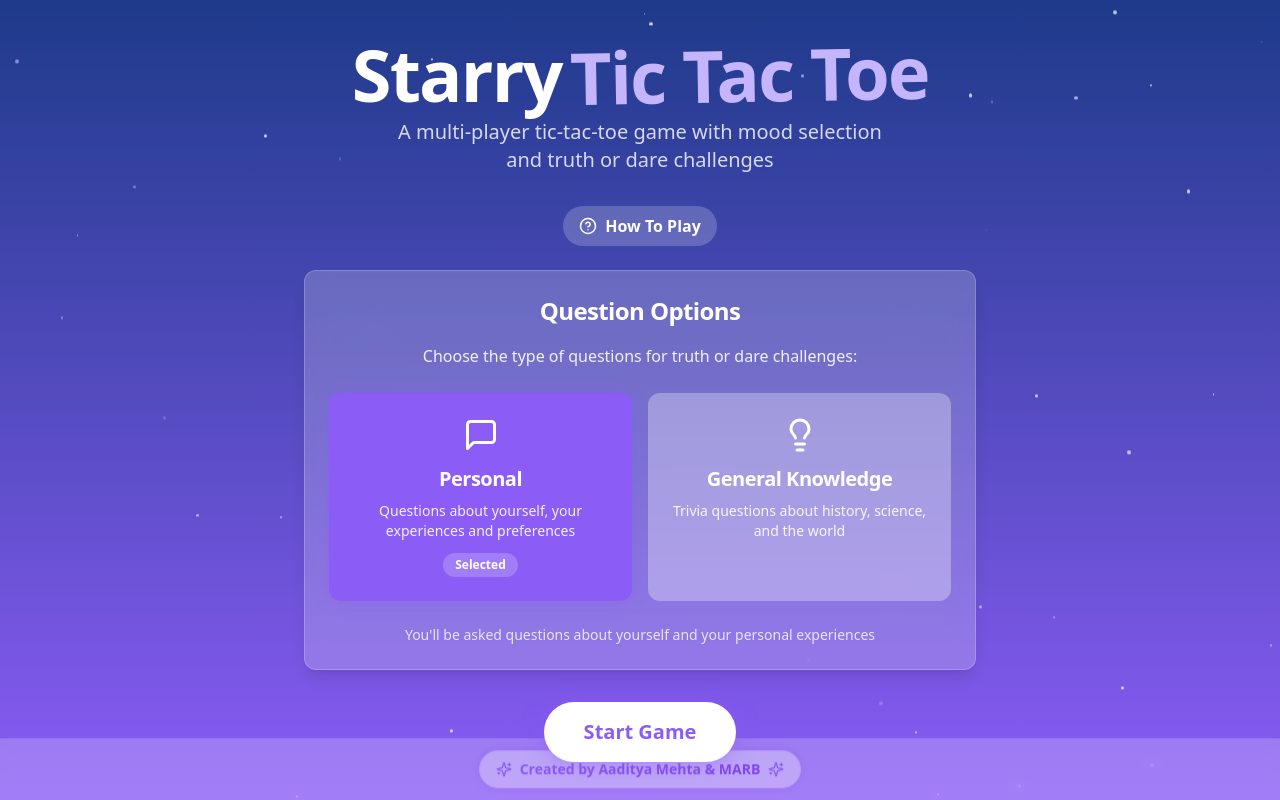
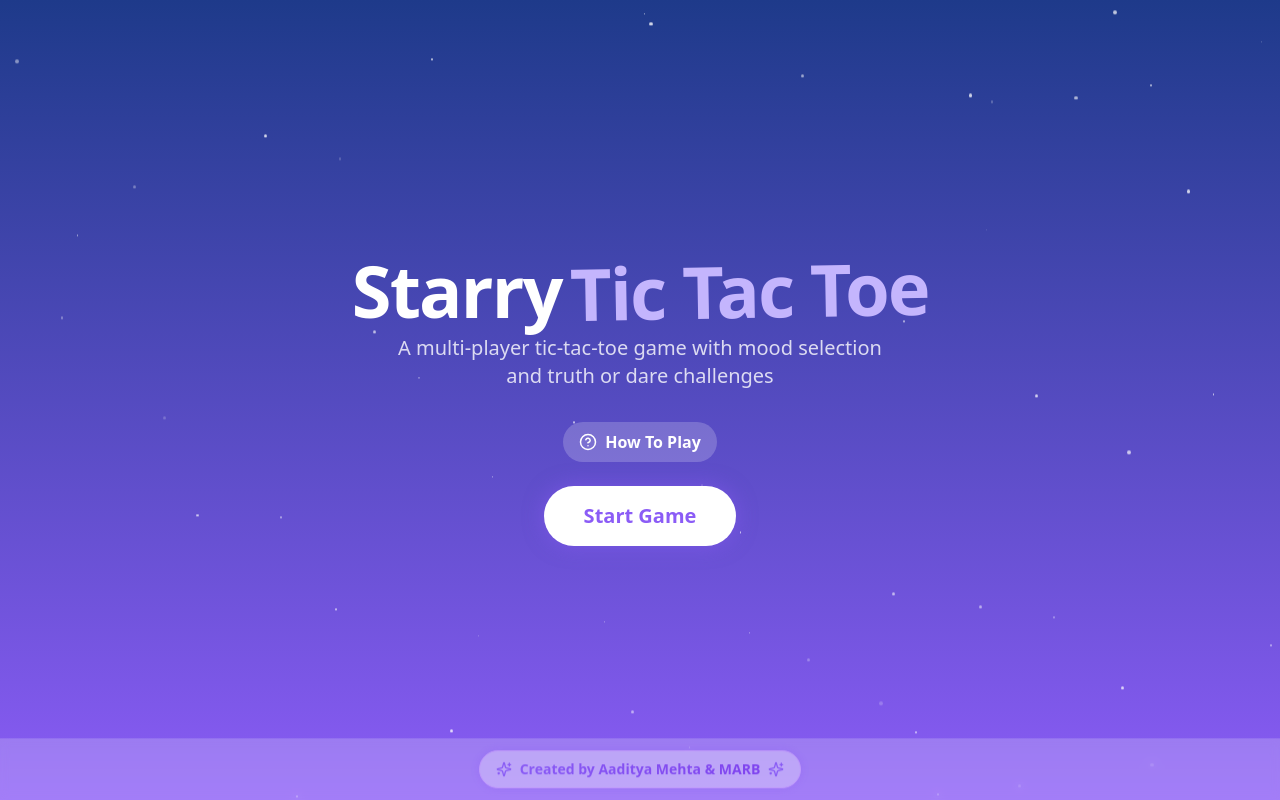
Before and after one commit to Adi555-M/starry-mood-tic-tac-toe, a React (Vite) app: page / in a window 1280 px wide. Built offline with nearby package versions, Linux system fonts and the light colour scheme.

Commit message:
Move question type selection
Moves the question type selection from the start screen to the truth/dare component.

```diff
--- a/src/components/StartScreen.tsx
+++ b/src/components/StartScreen.tsx
@@ -5,19 +5,11 @@ import { cn } from "@/lib/utils";
 import { Card } from "@/components/ui/card";
 import { HelpCircle, Lightbulb, MessageSquare, Target } from "lucide-react";
 
-type QuestionType = "personal" | "general";
-
 type StartScreenProps = {
   onStart: () => void;
-  onQuestionTypeSelect: (type: QuestionType) => void;
-  selectedQuestionType: QuestionType;
 };
 
-const StartScreen: React.FC<StartScreenProps> = ({
-  onStart,
-  onQuestionTypeSelect,
-  selectedQuestionType
-}) => {
+const StartScreen: React.FC<StartScreenProps> = ({ onStart }) => {
   // Create an array of random stars for the background effect
   const stars = Array.from({ length: 50 }, (_, i) => ({
     id: i,
@@ -140,85 +132,13 @@ const StartScreen: React.FC<StartScreenProps> = ({
           </div>
         </motion.div>
 
-        <motion.div
-          initial={{ opacity: 0, y: 20 }}
-          animate={{ opacity: 1, y: 0 }}
-          transition={{ duration: 0.5, delay: 1.2 }}
-          className="glass-card p-6 rounded-xl bg-white/20 backdrop-blur-md max-w-2xl w-full mb-8"
-        >
-          <h2 className="text-2xl font-bold mb-4 text-center text-white">Question Options</h2>
-          <p className="text-white/90 text-center mb-6">Choose the type of questions for truth or dare challenges:</p>
-
-          <div className="flex flex-wrap gap-4 justify-center">
-            <motion.div
-              whileHover={{ scale: 1.05 }}
-              whileTap={{ scale: 0.95 }}
-              className={cn(
-                "p-6 rounded-xl cursor-pointer transition-all duration-300 w-[calc(50%-8px)] flex flex-col items-center",
-                selectedQuestionType === "personal"
-                  ? "bg-starry-purple text-white shadow-glow-md"
-                  : "bg-white/30 text-white"
-              )}
-              onClick={() => onQuestionTypeSelect("personal")}
-            >
-              <MessageSquare size={36} className="mb-3" />
-              <h3 className="text-xl font-bold mb-2">Personal</h3>
-              <p className="text-sm opacity-90">Questions about yourself, your experiences and preferences</p>
-
-              {selectedQuestionType === "personal" && (
-                <motion.div
-                  initial={{ scale: 0 }}
-                  animate={{ scale: 1 }}
-                  className="mt-3 bg-white/20 px-3 py-1 rounded-full text-xs font-semibold"
-                >
-                  Selected
-                </motion.div>
-              )}
-            </motion.div>
-
-            <motion.div
-              whileHover={{ scale: 1.05 }}
-              whileTap={{ scale: 0.95 }}
-              className={cn(
-                "p-6 rounded-xl cursor-pointer transition-all duration-300 w-[calc(50%-8px)] flex flex-col items-center",
-                selectedQuestionType === "general"
-                  ? "bg-starry-purple text-white shadow-glow-md"
-                  : "bg-white/30 text-white"
-              )}
-              onClick={() => onQuestionTypeSelect("general")}
-            >
-              <Lightbulb size={36} className="mb-3" />
-              <h3 className="text-xl font-bold mb-2">General Knowledge</h3>
-              <p className="text-sm opacity-90">Trivia questions about history, science, and the world</p>
-
-              {selectedQuestionType === "general" && (
-                <motion.div
-                  initial={{ scale: 0 }}
-                  animate={{ scale: 1 }}
-                  className="mt-3 bg-white/20 px-3 py-1 rounded-full text-xs font-semibold"
-                >
-                  Selected
-                </motion.div>
-              )}
-            </motion.div>
-          </div>
-
-          <div className="mt-6 text-center">
-            <p className="text-white/80 text-sm">
-              {selectedQuestionType === "personal"
-                ? "You'll be asked questions about yourself and your personal experiences"
-                : "You'll be challenged with trivia and general knowledge questions"}
-            </p>
-          </div>
-        </motion.div>
-
         <motion.button
           initial={{ opacity: 0, scale: 0.9 }}
           animate={{ opacity: 1, scale: 1 }}
           transition={{ duration: 0.5, delay: 1.5 }}
           whileHover={{ scale: 1.05, boxShadow: "0 0 30px 5px rgba(196, 181, 253, 0.5)" }}
           whileTap={{ scale: 0.95 }}
-          onClick={() => onStart()}
+          onClick={onStart}
           className={cn(
             "bg-white text-starry-purple font-bold text-xl rounded-full px-10 py-4",
             "shadow-glow-lg hover:shadow-glow-lg transition-all duration-300"
--- a/src/components/TruthDare.tsx
+++ b/src/components/TruthDare.tsx
@@ -2,7 +2,7 @@ import React, { useState, useEffect } from "react";
 import { motion, AnimatePresence } from "framer-motion";
 import { Button } from "@/components/ui/button";
 import { Input } from "@/components/ui/input";
-import { Sparkles, X, RotateCcw, Award, Send, ThumbsUp, ThumbsDown } from "lucide-react";
+import { Sparkles, X, RotateCcw, Award, Send, ThumbsUp, ThumbsDown, MessageSquare, Lightbulb } from "lucide-react";
 import { cn } from "@/lib/utils";
 import confetti from 'canvas-confetti';
 
@@ -17,8 +17,9 @@ type TruthDareProps = {
   winner: Player | null;
   losers: Player[];
   onNewGame: () => void;
-  questionType: "personal" | "general";
 };
+
+type QuestionType = "personal" | "general";
 
 // Truth questions for personal category
 const personalTruths = [
@@ -73,6 +74,7 @@ const personalDares = [
   "Take a silly selfie and show everyone",
   "Show your camera roll",
   "Let someone go through your browser history",
+  "Let someone go through your browser history",
   "Show your screen time report",
   "Do a handstand or attempt to",
 ];
@@ -96,7 +98,7 @@ const generalDares = [
   "Recite a famous poem or quote from memory",
 ];
 
-const TruthDare: React.FC<TruthDareProps> = ({ winner, losers, onNewGame, questionType }) => {
+const TruthDare: React.FC<TruthDareProps> = ({ winner, losers, onNewGame }) => {
   const [selectedLoser, setSelectedLoser] = useState<Player | null>(null);
   const [selectedType, setSelectedType] = useState<"truth" | "dare" | null>(null);
   const [challenge, setChallenge] = useState<string>("");
@@ -104,6 +106,7 @@ const TruthDare: React.FC<TruthDareProps> = ({ winner, losers, onNewGame, questi
   const [answering, setAnswering] = useState<boolean>(false);
   const [accepted, setAccepted] = useState<boolean | null>(null);
   const [completed, setCompleted] = useState<boolean>(false);
+  const [questionType, setQuestionType] = useState<QuestionType>("personal");
 
   const triggerConfetti = () => {
     // Trigger confetti effect for the winner
@@ -258,6 +261,10 @@ const TruthDare: React.FC<TruthDareProps> = ({ winner, losers, onNewGame, questi
     setCompleted(false);
   };
 
+  const handleQuestionTypeSelect = (type: QuestionType) => {
+    setQuestionType(type);
+  };
+
   return (
     <div className="min-h-screen w-full flex flex-col items-center justify-center p-8 bg-gradient-to-br from-purple-50 via-blue-50 to-blue-100">
       {winner && (
@@ -317,7 +324,9 @@ const TruthDare: React.FC<TruthDareProps> = ({ winner, losers, onNewGame, questi
             <h3 className="text-2xl font-semibold text-green-700 mb-4">
               Challenge {selectedLoser.name} with:
             </h3>
-            <div className="flex justify-center gap-4">
+
+            {/* Truth or Dare Selection */}
+            <div className="flex justify-center gap-4 mb-8">
               <motion.button
                 className="bg-yellow-200 hover:bg-yellow-300 text-yellow-700 font-bold py-2 px-4 rounded shadow"
                 onClick={() => selectType("truth")}
@@ -334,6 +343,66 @@ const TruthDare: React.FC<TruthDareProps> = ({ winner, losers, onNewGame, questi
               >
                 Dare
               </motion.button>
+            </div>
+
+            {/* Question Type Selection - Moved from home page */}
+            <div className="glass-card p-6 rounded-xl bg-white/20 backdrop-blur-md max-w-2xl w-full mb-4">
+              <h2 className="text-xl font-bold mb-4 text-center text-gray-800">Question Options</h2>
+              <p className="text-gray-700 text-center mb-6">Choose the type of questions for truth or dare challenges:</p>
+
+              <div className="flex flex-wrap gap-4 justify-center">
+                <motion.div
+                  whileHover={{ scale: 1.05 }}
+                  whileTap={{ scale: 0.95 }}
+                  className={cn(
+                    "p-4 rounded-xl cursor-pointer transition-all duration-300 w-[calc(50%-8px)] flex flex-col items-center",
+                    questionType === "personal"
+                      ? "bg-purple-200 text-purple-700 shadow-md"
+                      : "bg-white/70 text-gray-700"
+                  )}
+                  onClick={() => handleQuestionTypeSelect("personal")}
+                >
+                  <MessageSquare size={32} className="mb-3" />
+                  <h3 className="text-lg font-bold mb-2">Personal</h3>
+                  <p className="text-sm opacity-90">Questions about yourself, your experiences and preferences</p>
+
+                  {questionType === "personal" && (
+                    <motion.div
+                      initial={{ scale: 0 }}
+                      animate={{ scale: 1 }}
+                      className="mt-3 bg-purple-300 px-3 py-1 rounded-full text-xs font-semibold"
+                    >
+                      Selected
+                    </motion.div>
+                  )}
+                </motion.div>
+
+                <motion.div
+                  whileHover={{ scale: 1.05 }}
+                  whileTap={{ scale: 0.95 }}
+                  className={cn(
+                    "p-4 rounded-xl cursor-pointer transition-all duration-300 w-[calc(50%-8px)] flex flex-col items-center",
+                    questionType === "general"
+                      ? "bg-blue-200 text-blue-700 shadow-md"
+                      : "bg-white/70 text-gray-700"
+                  )}
+                  onClick={() => handleQuestionTypeSelect("general")}
+                >
+                  <Lightbulb size={32} className="mb-3" />
+                  <h3 className="text-lg font-bold mb-2">General Knowledge</h3>
+                  <p className="text-sm opacity-90">Trivia questions about history, science, and the world</p>
+
+                  {questionType === "general" && (
+                    <motion.div
+                      initial={{ scale: 0 }}
+                      animate={{ scale: 1 }}
+                      className="mt-3 bg-blue-300 px-3 py-1 rounded-full text-xs font-semibold"
+                    >
+                      Selected
+                    </motion.div>
+                  )}
+                </motion.div>
+              </div>
             </div>
           </motion.div>
         )}
--- a/src/pages/Index.tsx
+++ b/src/pages/Index.tsx
@@ -15,14 +15,12 @@ type Player = {
 };
 
 type GameState = "start" | "selection" | "playing" | "end";
-type QuestionType = "personal" | "general";
 
 const Index = () => {
   const [gameState, setGameState] = useState<GameState>("start");
   const [players, setPlayers] = useState<Player[]>([]);
   const [winner, setWinner] = useState<Player | null>(null);
   const [losers, setLosers] = useState<Player[]>([]);
-  const [questionType, setQuestionType] = useState<QuestionType>("personal");
 
   const handleStartGame = () => {
     setGameState("selection");
@@ -51,10 +49,6 @@ const Index = () => {
     setLosers([]);
   };
 
-  const handleQuestionTypeSelect = (type: QuestionType) => {
-    setQuestionType(type);
-  };
-
   return (
     <div className="min-h-screen w-full overflow-x-hidden bg-gradient-to-br from-white via-purple-50 to-blue-50">
       <AnimatePresence mode="wait">
@@ -62,8 +56,6 @@ const Index = () => {
           <StartScreen
             key="start-screen"
             onStart={handleStartGame}
-            onQuestionTypeSelect={handleQuestionTypeSelect}
-            selectedQuestionType={questionType}
           />
         )}
 
@@ -83,7 +75,6 @@ const Index = () => {
             winner={winner}
             losers={losers}
             onNewGame={handleNewGame}
-            questionType={questionType}
           />
         )}
       </AnimatePresence>
```
